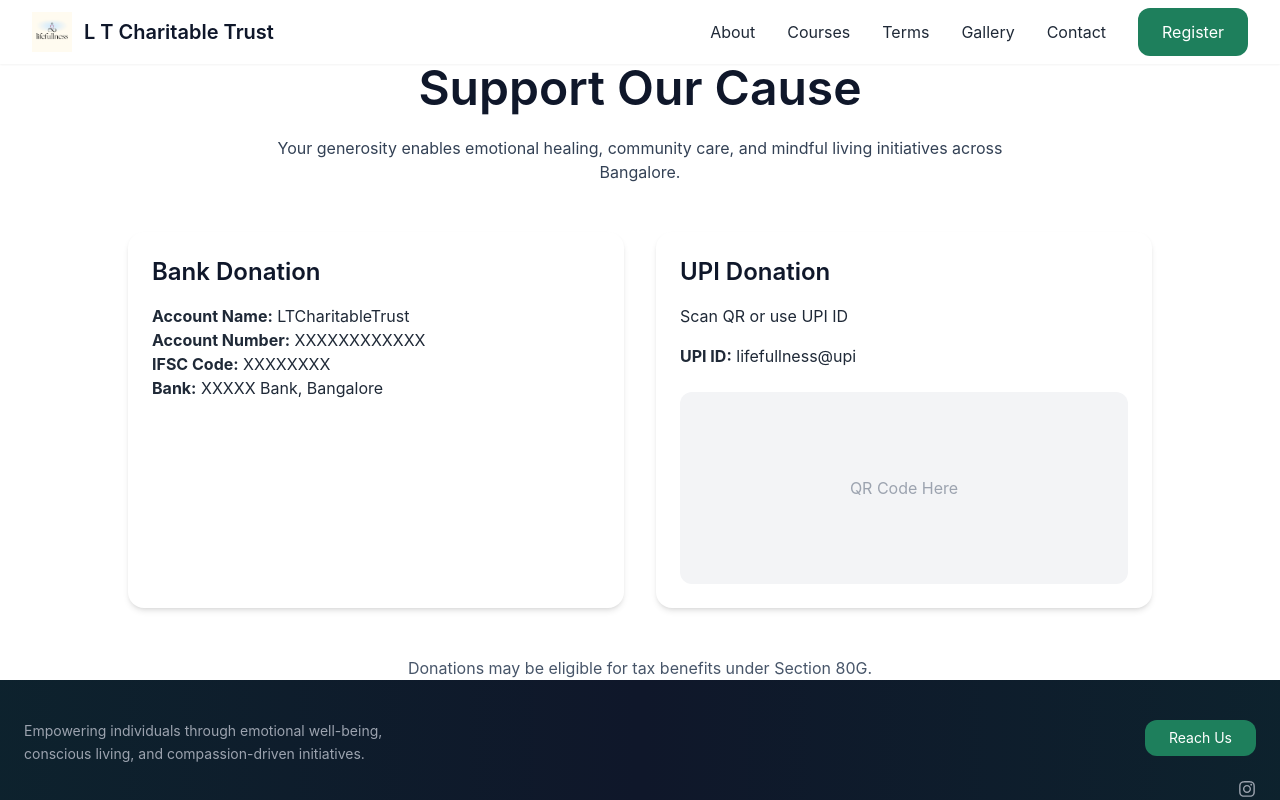
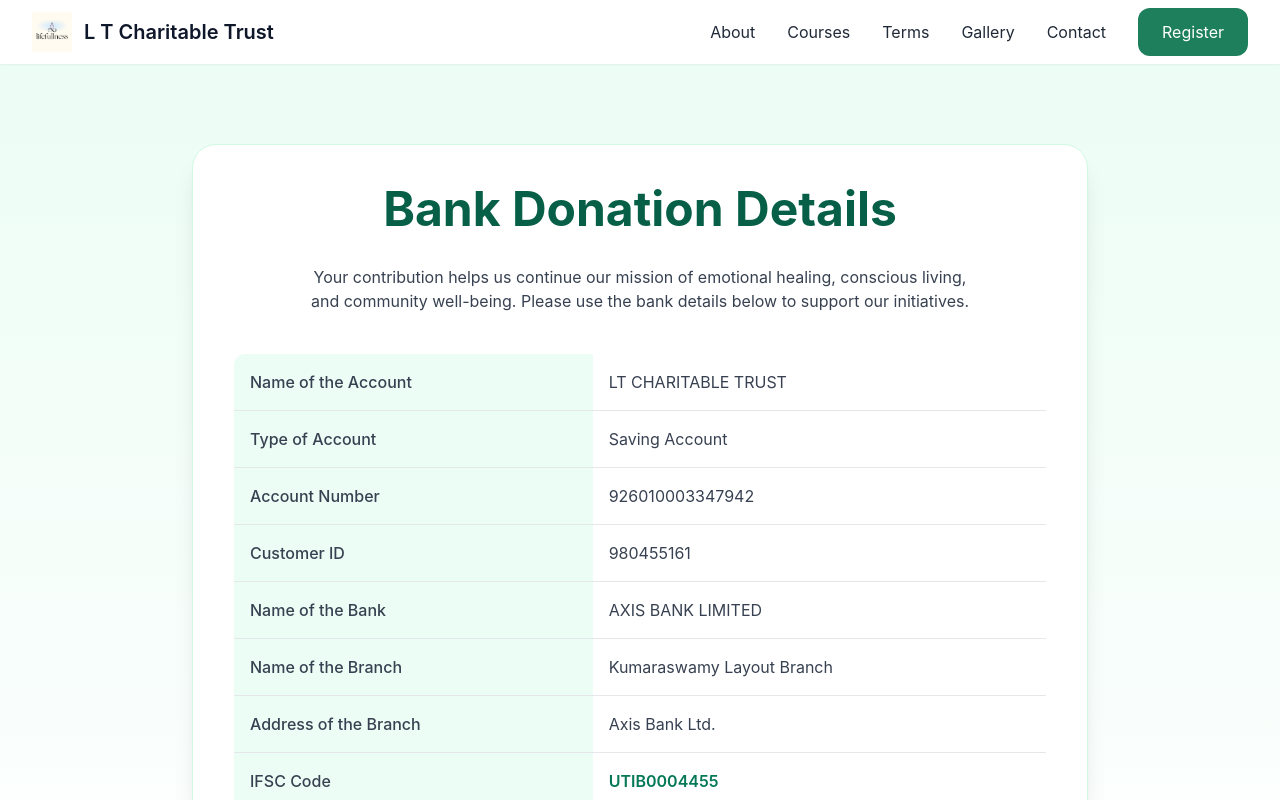
Before and after one commit to saqeeb66/trust_client, a React (Vite) app: page /donate in a window 1280 px wide. Shown: the top 800 px of the page. Built offline with nearby package versions, Linux system fonts and the light colour scheme.

Commit message:
Update Donate.jsx

```diff
--- a/src/pages/Donate.jsx
+++ b/src/pages/Donate.jsx
@@ -2,45 +2,96 @@ import { motion } from "framer-motion";
 
 function Donate() {
   return (
-    <section className="section">
-      <div className="max-w-5xl mx-auto text-center">
+    <section className="min-h-screen bg-gradient-to-b from-emerald-50 to-white py-20 px-4">
+      <div className="max-w-6xl mx-auto flex justify-center">
+        {/* Center Card */}
+        <motion.div
+          initial={{ opacity: 0, y: 40 }}
+          animate={{ opacity: 1, y: 0 }}
+          transition={{ duration: 0.8 }}
+          className="bg-white w-full max-w-4xl rounded-3xl shadow-xl p-10 border border-emerald-100"
+        >
+          {/* Heading */}
+          <h1 className="text-4xl md:text-5xl font-bold text-emerald-800 mb-8 text-center">
+            Bank Donation Details
+          </h1>
 
-        <motion.h1
-          initial={{ opacity: 0, y: 30 }}
-          animate={{ opacity: 1, y: 0 }}
-          className="text-4xl md:text-5xl mb-6"
-        >
-          Support Our Cause
-        </motion.h1>
+          <p className="text-gray-700 text-center max-w-2xl mx-auto mb-10">
+            Your contribution helps us continue our mission of emotional healing,
+            conscious living, and community well-being.
+            Please use the bank details below to support our initiatives.
+          </p>
 
-        <p className="text-slate-700 max-w-3xl mx-auto mb-12">
-          Your generosity enables emotional healing, community care,
-          and mindful living initiatives across Bangalore.
-        </p>
+          {/* Bank Details Table */}
+          <div className="overflow-x-auto">
+            <table className="w-full border border-emerald-200 rounded-xl overflow-hidden">
+              <tbody className="text-gray-700">
+                <tr className="border-b">
+                  <td className="p-4 font-medium bg-emerald-50">
+                    Name of the Account
+                  </td>
+                  <td className="p-4">LT CHARITABLE TRUST</td>
+                </tr>
 
-        <div className="grid grid-cols-1 md:grid-cols-2 gap-8">
-          <div className="card text-left">
-            <h2 className="text-2xl mb-4">Bank Donation</h2>
-            <p><b>Account Name:</b> LTCharitableTrust</p>
-            <p><b>Account Number:</b> XXXXXXXXXXXX</p>
-            <p><b>IFSC Code:</b> XXXXXXXX</p>
-            <p><b>Bank:</b> XXXXX Bank, Bangalore</p>
+                <tr className="border-b">
+                  <td className="p-4 font-medium bg-emerald-50">
+                    Type of Account
+                  </td>
+                  <td className="p-4">Saving Account</td>
+                </tr>
+
+                <tr className="border-b">
+                  <td className="p-4 font-medium bg-emerald-50">
+                    Account Number
+                  </td>
+                  <td className="p-4">926010003347942</td>
+                </tr>
+
+                <tr className="border-b">
+                  <td className="p-4 font-medium bg-emerald-50">
+                    Customer ID
+                  </td>
+                  <td className="p-4">980455161</td>
+                </tr>
+
+                <tr className="border-b">
+                  <td className="p-4 font-medium bg-emerald-50">
+                    Name of the Bank
+                  </td>
+                  <td className="p-4">AXIS BANK LIMITED</td>
+                </tr>
+
+                <tr className="border-b">
+                  <td className="p-4 font-medium bg-emerald-50">
+                    Name of the Branch
+                  </td>
+                  <td className="p-4">Kumaraswamy Layout Branch</td>
+                </tr>
+
+                <tr className="border-b">
+                  <td className="p-4 font-medium bg-emerald-50">
+                    Address of the Branch
+                  </td>
+                  <td className="p-4">Axis Bank Ltd.</td>
+                </tr>
+
+                <tr>
+                  <td className="p-4 font-medium bg-emerald-50">
+                    IFSC Code
+                  </td>
+                  <td className="p-4 font-semibold text-emerald-700">
+                    UTIB0004455
+                  </td>
+                </tr>
+              </tbody>
+            </table>
           </div>
 
-          <div className="card text-left">
-            <h2 className="text-2xl mb-4">UPI Donation</h2>
-            <p className="mb-4">Scan QR or use UPI ID</p>
-            <p><b>UPI ID:</b> lifefullness@upi</p>
-
-            <div className="mt-6 bg-gray-100 h-48 flex items-center justify-center rounded-xl text-gray-400">
-              QR Code Here
-            </div>
-          </div>
-        </div>
-
-        <p className="mt-12 text-slate-600">
-          Donations may be eligible for tax benefits under Section 80G.
-        </p>
+          {/* Footer Note */}
+          <p className="mt-10 text-center text-gray-600 italic">
+            Donations may be eligible for tax benefits under applicable laws.
+          </p>
+        </motion.div>
       </div>
     </section>
   );
```
